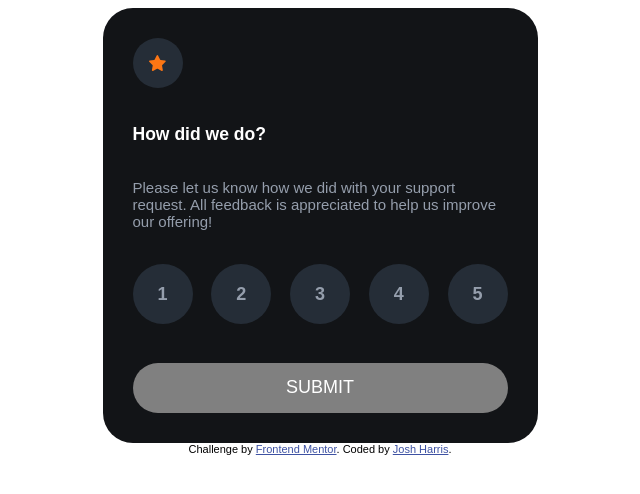
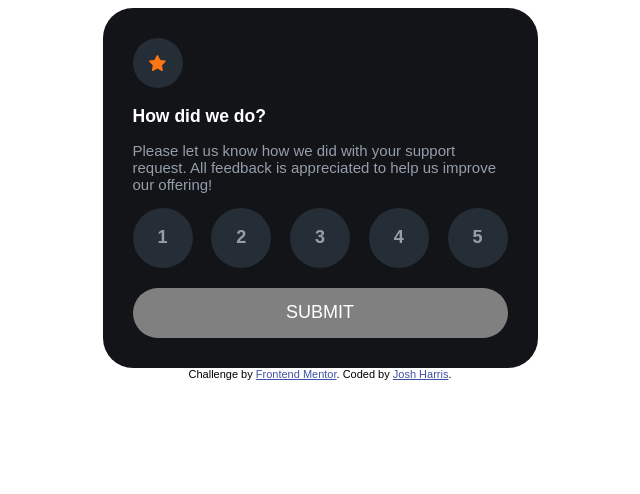
Before and after one commit to joshuaanastasakis/interactive-rating-component-main, a plain HTML site: page index.html in a window 1280 px wide. Shown: the whole page, without its empty margins (320-960 px from the left). Drawn offline with Linux system fonts and the light colour scheme.

Commit message:
Fixed styling

```diff
--- a/styles.css
+++ b/styles.css
@@ -21,10 +21,10 @@ body {
     margin: auto;
     justify-content: space-between;
     background-color: var(--very-dark-blue);
-    /* width: 1440px;
-    height: 1440px; */
+    /* width: 1440px; */
+    /* height: 1440px; */
     width: 375px;
-    height: 375px;
+    /* height: 375px; */
 
     border-radius: 30px;
     padding: 30px;
```
